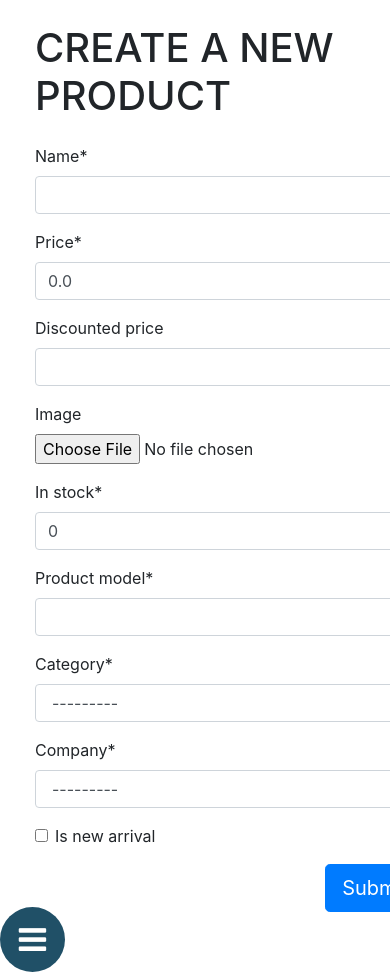
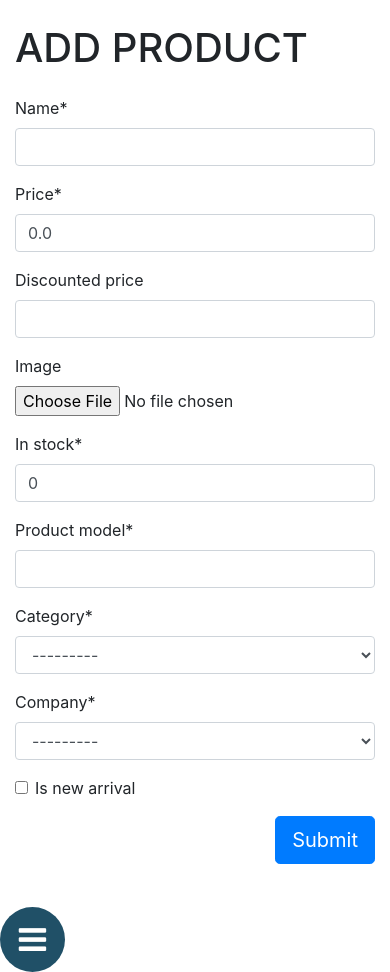
Before and after one commit to Yubby-Shoes/Yubby-shoes, a Django app: page /store/create/ in a window 390 px wide. Run offline with Django 3.2, Linux system fonts and the light colour scheme; the visitor is signed in with stand-in values (Sample User, id 1); data that the repository does not hold is empty; some libraries are stand-ins or nearby versions.

Commit message:
[fix] responsiveness issue in create and update form

```diff
--- a/store/templates/store/create.html
+++ b/store/templates/store/create.html
@@ -1,13 +1,16 @@
 {% extends "store/store-base.html" %} {% load crispy_forms_tags %}
 {% block main-content %}
   <div class="row">
-    <div class="col-12 col-md-6 offset-1">
-      <h1 class="text-uppercase pb-3 pt-4">Create a new Product</h1>
-      <form method="post" enctype="multipart/form-data">
-        {% csrf_token %} {{ form|crispy }}
-        <button type="submit" class="btn btn-primary float-right
-        btn-lg">Submit</button>
-      </form>
+    <div class="container-fluid">
+      <div class="col-12 col-md-6 offset-md-1">
+        <h1 class="text-uppercase pb-3 pt-4">Add Product</h1>
+        <form method="post" enctype="multipart/form-data">
+          {% csrf_token %} {{ form|crispy }}
+          <button type="submit" class="btn btn-primary float-right
+        btn-lg">Submit
+          </button>
+        </form>
+      </div>
     </div>
   </div>
 {% endblock %}
--- a/store/templates/store/update.html
+++ b/store/templates/store/update.html
@@ -1,7 +1,8 @@
 {% extends "store/store-base.html" %} {% load crispy_forms_tags %}
 {% block main-content %}
   <div class="row">
-    <div class="col-12 col-md-6 offset-1">
+    <div class="container-fluid">
+      <div class="col-12 col-md-6 offset-md-1">
         <h1>Update Details</h1>
         <form method="post" enctype="multipart/form-data">
           {% csrf_token %} {{ form|crispy }}
@@ -12,4 +13,5 @@
         </form>
       </div>
     </div>
+  </div>
 {% endblock %}
```
Lines whose indentation alone changed are shown as unchanged.
